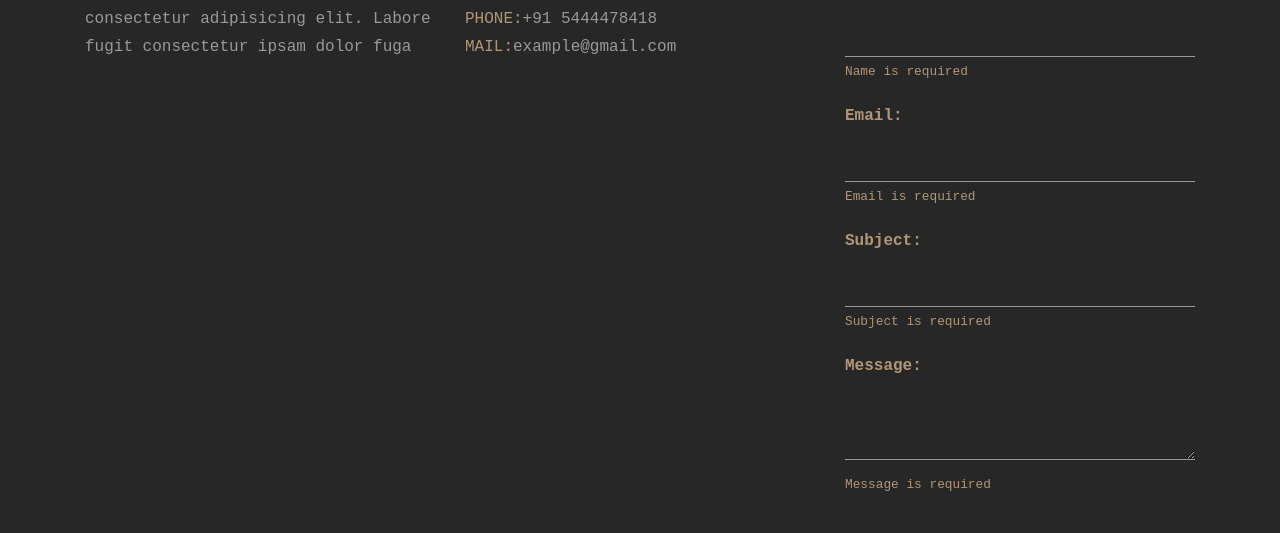
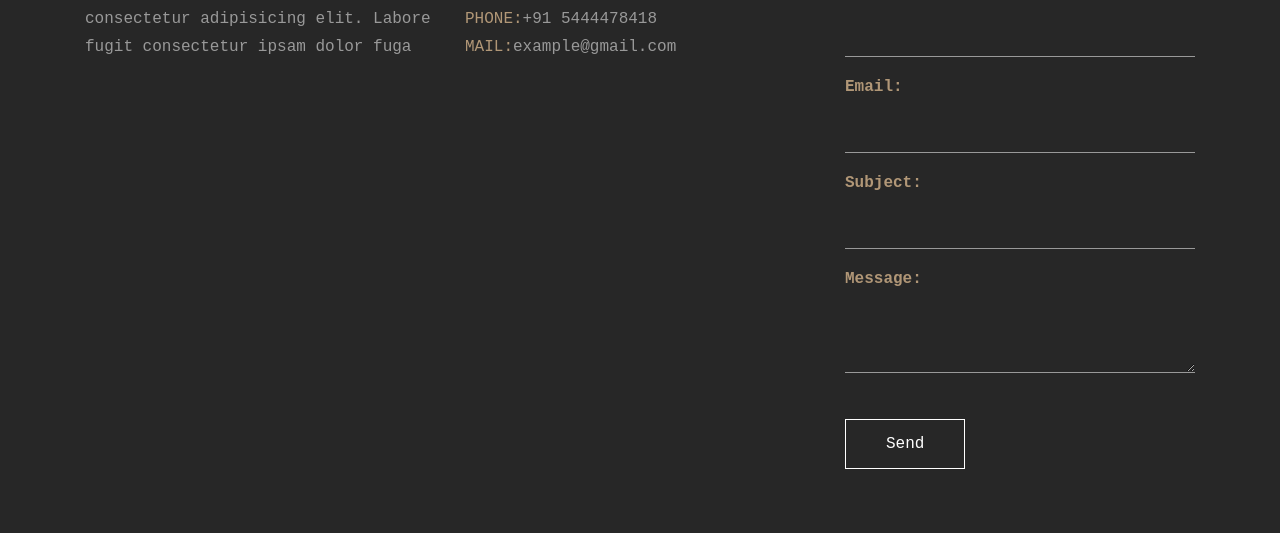
Before and after one commit to Kumar-Pinninti/VikashAndAssociation, an Angular app: page /contact in a window 1280 px wide. Shown: the part 540-1073 px from the top of the page. Built offline with nearby package versions, Linux system fonts and the light colour scheme.

Commit message:
mar 29 code update

```diff
--- a/src/app/modules/contact/components/contact-us/contact-us.component.html
+++ b/src/app/modules/contact/components/contact-us/contact-us.component.html
@@ -37,27 +37,27 @@
         <form (submit)="sendEmail()">
             <div class="form-group">
                 <label for="name">Name:</label>
-                <input type="text" id="name" [(ngModel)]="name" name="name" required>
-                <span *ngIf="!name" class="error-message">Name is required</span>
+                <input type="text" id="name" [(ngModel)]="name" name="name" required #nameField="ngModel">
+                <span *ngIf="nameField.touched && nameField.invalid" class="error-message">Name is required</span>
               </div>
 
               <div class="form-group">
                 <label for="email">Email:</label>
-                <input type="email" id="email" [(ngModel)]="email" name="email" required pattern="[a-z0-9._%+-]+@[a-z0-9.-]+\.[a-z]{2,}$">
-                <span *ngIf="!email" class="error-message">Email is required</span>
-                <span *ngIf="email && !isValidEmail()" class="error-message">Invalid email format</span>
+                <input type="email" id="email" [(ngModel)]="email" name="email" required pattern="[a-z0-9._%+-]+@[a-z0-9.-]+\.[a-z]{2,}$" #emailField="ngModel">
+                <span *ngIf="emailField.touched && emailField.invalid && emailField.errors?.required" class="error-message">Email is required</span>
+                <span *ngIf="emailField.touched && emailField.invalid && emailField.errors?.pattern" class="error-message">Invalid email format</span>
               </div>
 
               <div class="form-group">
                 <label for="subject">Subject:</label>
-                <input id="subject" type="text" [(ngModel)]="subject" name="subject" required><br>
-                <span *ngIf="!subject" class="error-message">Subject is required</span>
+                <input id="subject" type="text" [(ngModel)]="subject" name="subject" required #subjectField="ngModel"><br>
+                <span *ngIf="subjectField.touched && subjectField.invalid" class="error-message">Subject is required</span>
               </div>
 
               <div class="form-group">
                 <label for="message">Message:</label>
-                <textarea id="message" [(ngModel)]="message" name="message" required></textarea>
-                <span *ngIf="!message" class="error-message">Message is required</span>
+                <textarea id="message" [(ngModel)]="message" name="message" required #messageField="ngModel"></textarea>
+                <span *ngIf="messageField.touched && messageField.invalid" class="error-message">Message is required</span>
               </div>
 
             <button class="btn-hover btn-hover-effect" type="submit" [disabled]="!isFormValid()">Send</button>
--- a/src/app/modules/contact/components/contact-us/contact-us.component.ts
+++ b/src/app/modules/contact/components/contact-us/contact-us.component.ts
@@ -44,7 +44,7 @@ export class ContactUsComponent implements OnInit {
 
   // disable the send button until all fields are filled
   isFormValid(): boolean {
-    return !!this.name && !!this.email && !!this.subject && !!this.message;
+    return !!this.name && !!this.email && !!this.subject && !!this.message && this.isValidEmail();
   }
 
 
```
